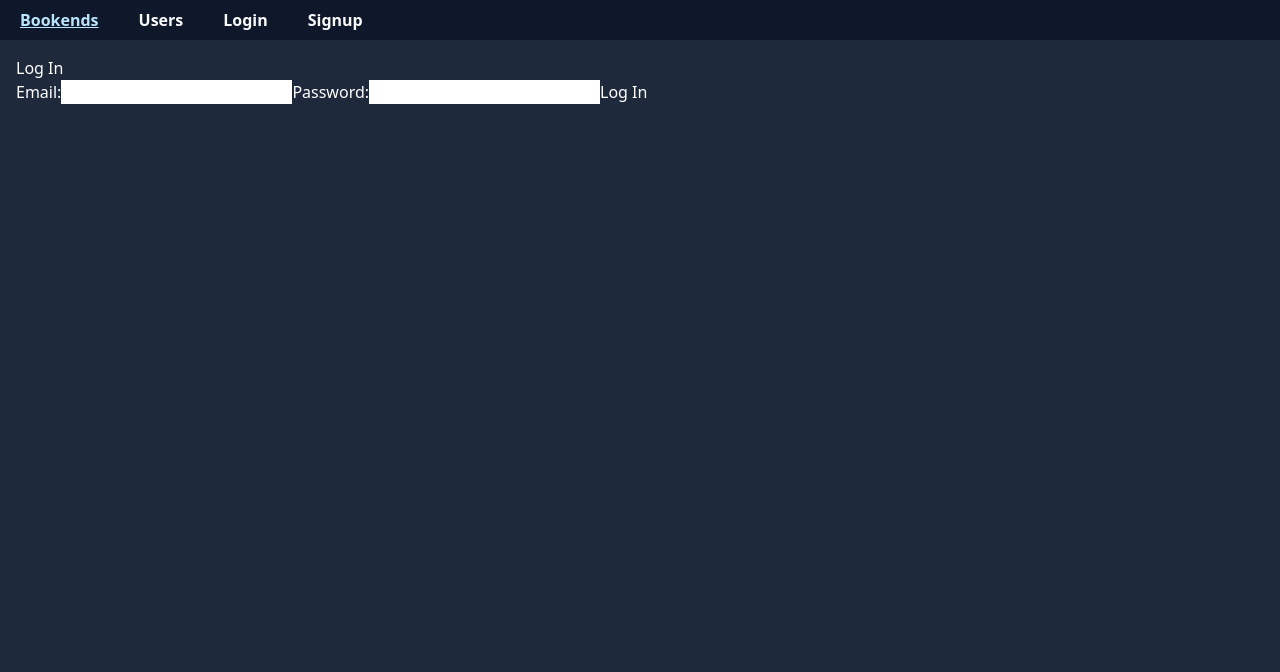
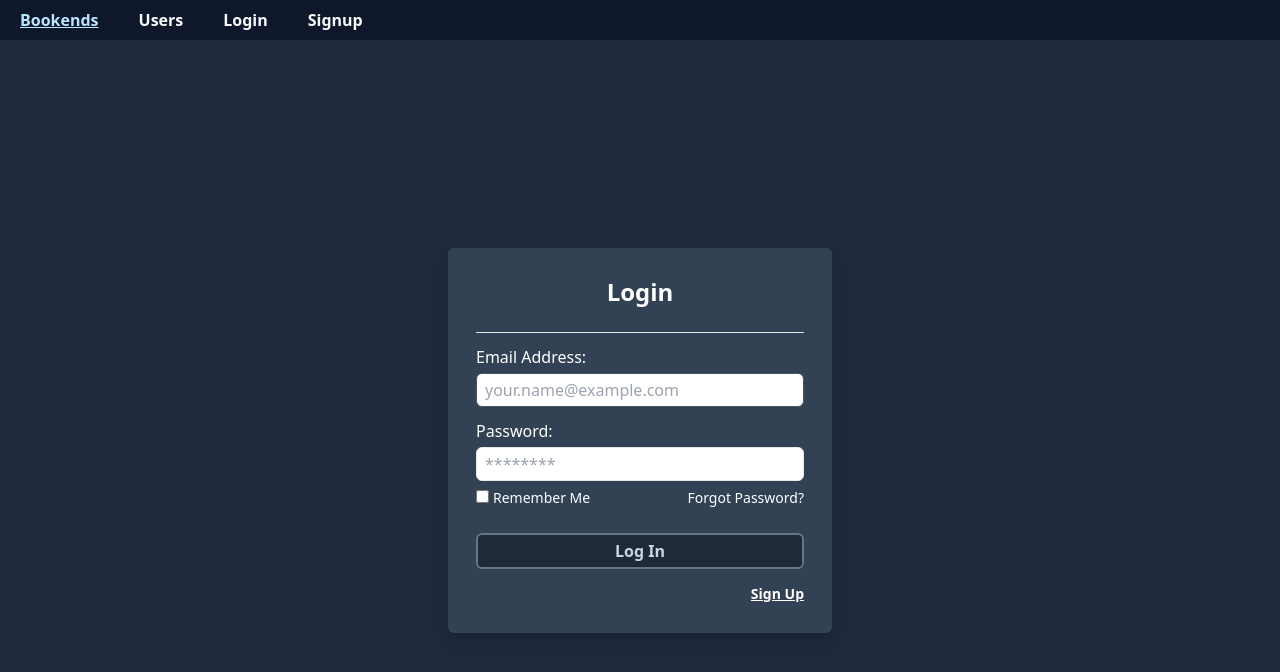
Before and after one commit to lexmaclellan/Bookends, a React (Vite) app in the folder client/: page /login in a window 1280 px wide. Shown: the top 672 px of the page. Built offline with nearby package versions, Linux system fonts and the light colour scheme.

Commit message:
Added login form UI

```diff
--- a/client/src/pages/Login.jsx
+++ b/client/src/pages/Login.jsx
@@ -1,34 +1,121 @@
-import { useState } from 'react'
+import { useRef, useState, useEffect, useContext } from 'react'
+import { Link } from 'react-router-dom'
+import { useNavigate } from 'react-router-dom'
+import { useSnackbar } from 'notistack'
+import { AuthContext } from '../context/AuthContext'
+import axios from 'axios'
+const LOGIN_URL = '/users/auth'
 
 function Login() {
+    const { setAuth } = useContext(AuthContext)
+    const emailRef = useRef()
+    const errRef = useRef()
+
     const [email, setEmail] = useState('')
     const [password, setPassword] = useState('')
+    const [errMsg, setErrMsg] = useState('')
+    const [success, setSuccess] = useState(false)
+
+    useEffect(() => {
+        emailRef.current.focus()
+    }, [])
+
+    useEffect(() => {
+        setErrMsg('')
+    }, [email, password])
 
     const handleSubmit = async (e) => {
         e.preventDefault()
+
+        try {
+            const res = await axios.post(LOGIN_URL,
+                JSON.stringify({ email, password }),
+                {
+                    headers: { 'Content-Type': 'application/json' },
+                    withCredentials: true
+                }
+            )
+            const accessToken = res?.data?.token
+            const roles = res?.data?.roles
+
+            setAuth(email, password, roles, accessToken)
+            setEmail('')
+            setPassword('')
+            setSuccess(true)
+        } catch (err) {
+            if (!err?.response) {
+                setErrMsg('No server response.')
+            } else if (err.response?.status === 400) {
+                setErrMsg('Missing email address or password.')
+            } else if (err.response?.status === 401) {
+                setErrMsg('Unauthorized')
+            } else {
+                setErrMsg('Login failed.')
+            }
+            errRef.current.focus()
+        }
     }
 
     return (
-        <article className='p-4'>
+        <article className='p-4 flex justify-center items-center h-screen'>
+            <section>
+                <p ref={errRef} className={errMsg ? 'errmsg' : 'offscreen'} aria-live='assertive'>
+                    {errMsg}
+                </p>
+            </section>
+            <section className='w-96 shadow-lg p-7 bg-slate-700 rounded-md'>
+                <h3 className='text-2xl block text-center font-semibold'>Login</h3>
                 <form onSubmit={handleSubmit}>
-                <h3>Log In</h3>
-
-                <label>Email:</label>
+                    <hr className='mt-6' />
+                    <section className='mt-3'>
+                        <label for='email' class='block text-base mb-1'>Email Address:</label>
                         <input
                             type='email'
+                            id='email'
+                            ref={emailRef}
+                            className='border w-full text-base px-2 py-1 focus:outline-none focus:ring-0 focus:border-gray-600 rounded-md'
+                            placeholder='your.name@example.com'
                             onChange={(e) => setEmail(e.target.value)}
                             value={email}
+                            required
                         />
-
-                <label>Password:</label>
+                    </section>
+                    <section className='mt-3'>
+                        <label for='password' class='block text-base mb-1'>Password:</label>
                         <input
                             type='password'
+                            id='password'
+                            className='border w-full text-base px-2 py-1 focus:outline-none focus:ring-0 focus:border-gray-600 rounded-md'
+                            placeholder='********'
                             onChange={(e) => setPassword(e.target.value)}
                             value={password}
+                            required
                         />
-
-                <button>Log In</button>
+                    </section>
+                    <section className='mt-1 flex justify-between items-center'>
+                        <span>
+                            <input type='checkbox' id='checkbox' className='mr-1' />
+                            <label for='checkbox' className='text-sm'>Remember Me</label>
+                        </span>
+                        <span>
+                            <Link to='/users/account-recovery' className='text-sm'>Forgot Password?</Link>
+                        </span>
+                    </section>
+                    <button className='mt-6 py-1 w-full bg-gray-800 text-slate-300 border-2 border-slate-500 font-semibold rounded-md'>
+                        Log In
+                    </button>
                 </form>
+                <section className='mt-1 flex justify-between items-center'>
+                    <span></span>
+                    <span>
+                        <p className='mt-2 text-base'>
+                            <Link to='/signup' className='text-sm text- font-semibold underline hover:no-underline'>
+                                Sign Up
+                            </Link>
+                        </p>
+                    </span>
+                </section>
+            </section>
         </article>
     )
 }
```
Lines whose indentation alone changed are shown as unchanged.
